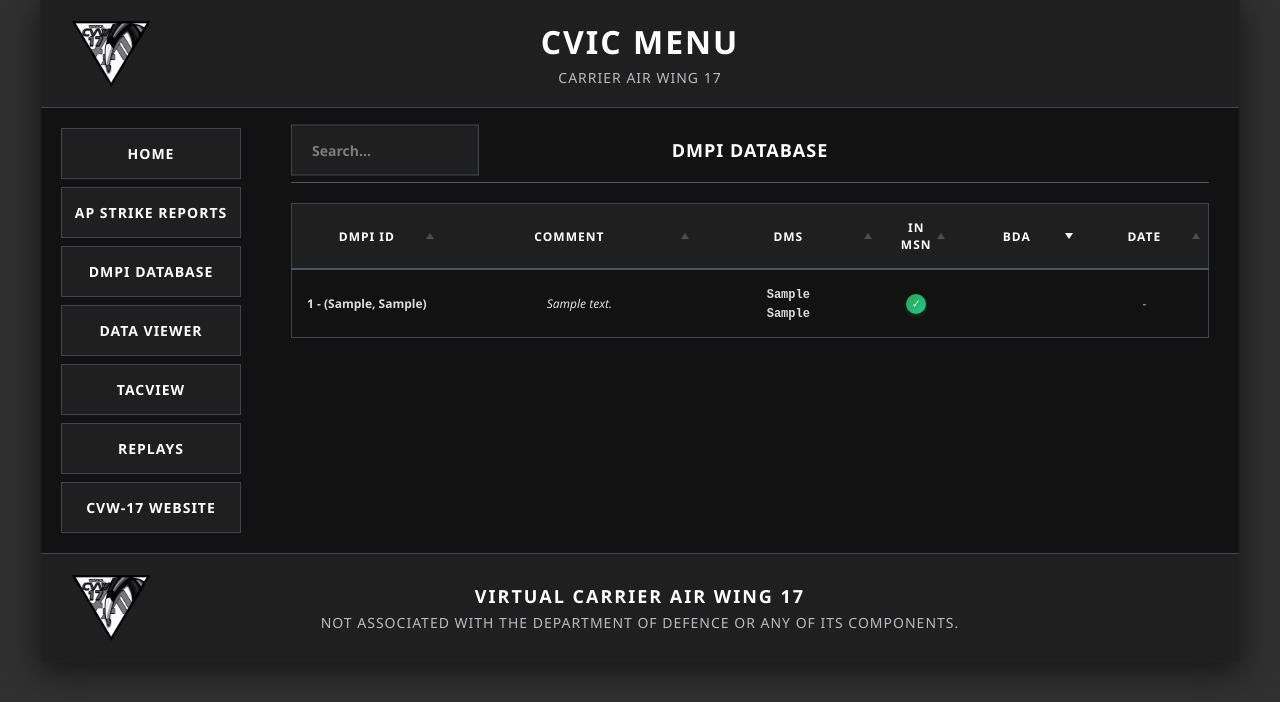
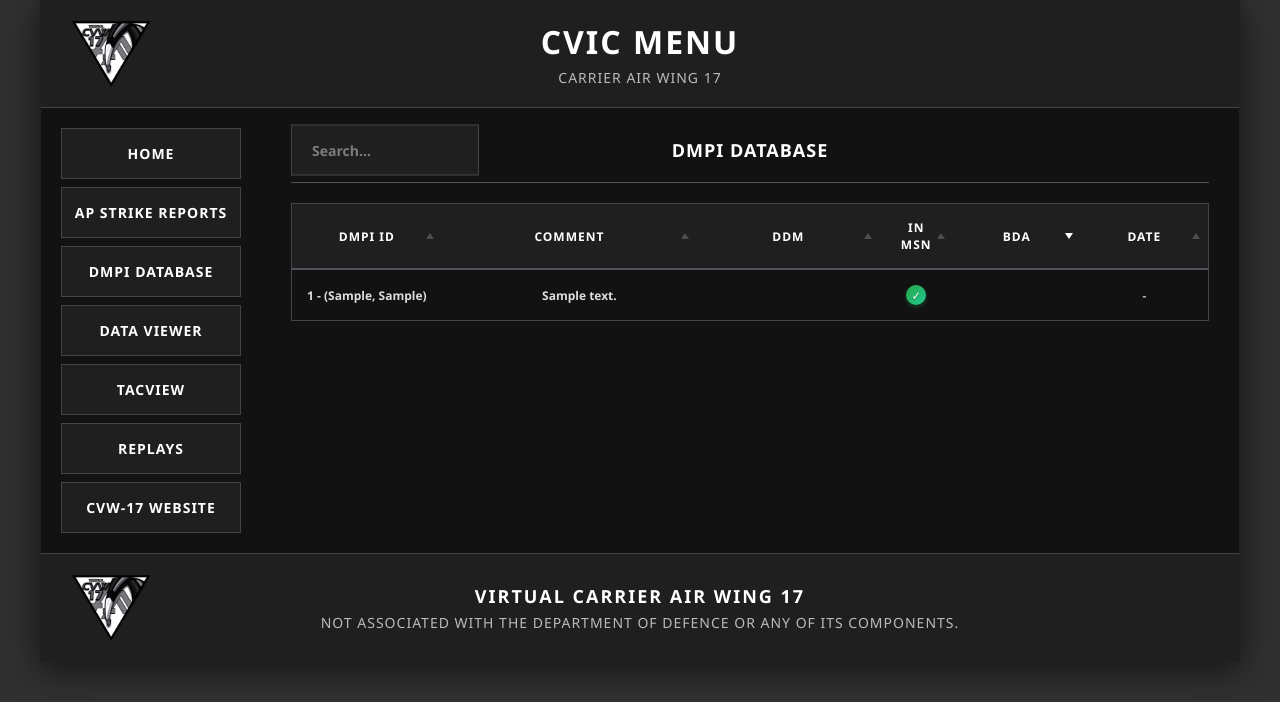
Before and after one commit to Hanz727/DebriefTrackerV2, a Flask app: template web/input/templates/dmpi_db.html in a window 1280 px wide. Shown: the part 21-723 px from the top of the page. Run offline with Flask 3, Linux system fonts and the light colour scheme; the template is opened without the code that fills it: most values are stand-ins (such as "Sample title", 1, 10 or a date in 2020); parts of the project's set-up code (start-up, migrations or seed data) failed here and were passed over.

Commit message:
DMS > DDM ( per aimpoint )

```diff
--- a/web/input/routes/dmpi_db.py
+++ b/web/input/routes/dmpi_db.py
@@ -519,8 +519,8 @@ def _parse_dms(dms_string):
 
     return decimal
 
-def _decimal_to_dms(decimal_degrees, coord_type='lat'):
-    """Convert decimal degrees to DMS format"""
+def _decimal_to_ddm(decimal_degrees, coord_type='lat'):
+    """Convert decimal degrees to DDM (Degrees Decimal Minutes) format"""
     if coord_type.lower() == 'lat':
         direction = 'N' if decimal_degrees >= 0 else 'S'
     else:
@@ -528,13 +528,11 @@ def _decimal_to_dms(decimal_degrees, coord_type='lat'):
 
     abs_degrees = abs(decimal_degrees)
     degrees = int(abs_degrees)
-    minutes_float = (abs_degrees - degrees) * 60
-    minutes = int(minutes_float)
-    seconds = (minutes_float - minutes) * 60
+    minutes = (abs_degrees - degrees) * 60
 
-    return f"{direction} {degrees}°{minutes:02d}'{seconds:02.0f}\""
+    return f"{direction} {degrees}°{minutes:06.3f}'"
 
-def _convert_xy_to_dms(x, y, reference_dms):
+def _convert_xy_to_ddm(x, y, reference_dms):
     """
     Convert DCS x,y coordinates to DMS coordinates using UTM projection
 
@@ -601,8 +599,8 @@ def _convert_xy_to_dms(x, y, reference_dms):
     lon, lat = from_utm.transform(actual_x, actual_y)
 
     # Convert to DMS
-    lat_dms = _decimal_to_dms(lat, 'lat')
-    lon_dms = _decimal_to_dms(lon, 'lon')
+    lat_dms = _decimal_to_ddm(lat, 'lat')
+    lon_dms = _decimal_to_ddm(lon, 'lon')
 
     return lat_dms, lon_dms
 
@@ -619,12 +617,18 @@ def _load_dmpis_from_mission(dmpis):
             dmpis[dmpi_name] = _create_dmpi_entry(in_msn=True)
             dmpis[dmpi_name]['coords']['x'] = nav_point['x']
             dmpis[dmpi_name]['coords']['y'] = nav_point['y']
-            lat, lon = _convert_xy_to_dms(nav_point['y'], nav_point['x'], config.map_reference[_get_map_id()])
-            dmpis[dmpi_name]['coords']['lat_dms'] = lat
-            dmpis[dmpi_name]['coords']['lon_dms'] = lon
             dmpis[dmpi_name]['comment'] = nav_point['comment']
 
-        dmpis[dmpi_name]["aim_points"][aim_point] = {"bda": None, "debrief_id": None}
+        # Calculate lat/lon for this specific aim point
+        lat, lon = _convert_xy_to_ddm(nav_point['y'], nav_point['x'], config.map_reference[_get_map_id()])
+
+        dmpis[dmpi_name]["aim_points"][aim_point] = {
+            "bda": None,
+            "debrief_id": None,
+            "lat": lat,
+            "lon": lon
+        }
+
 
 def _load_dmpis_from_debriefs(dmpis):
     """Load DMPIs from debrief files."""
@@ -671,8 +675,8 @@ def _create_dmpi_entry(in_msn=False):
         "in_msn": in_msn,
         "collision": False,
         "comment": "",
-        "coords": {"x": 0, "y": 0, "lat_dms": "", "lon_dms": ""},
-        "aim_points": {"01": {"bda": None, "debrief_id": None, "date": None}}
+        "coords": {"x": 0, "y": 0},  # Removed lat_dms and lon_dms from here
+        "aim_points": {"01": {"bda": None, "debrief_id": None, "date": None, "lat": "", "lon": ""}}
     }
 
 def _update_dmpi_entry(dmpis, dmpi_name, aim_point, bda_result, debrief_id, date):
@@ -680,10 +684,19 @@ def _update_dmpi_entry(dmpis, dmpi_name, aim_point, bda_result, debrief_id, date
     if dmpi_name in dmpis:
         # Update existing DMPI
         if _should_update_bda(dmpis[dmpi_name], aim_point, bda_result):
+            # Preserve existing lat/lon if they exist, otherwise set empty
+            existing_lat = ""
+            existing_lon = ""
+            if aim_point in dmpis[dmpi_name]['aim_points']:
+                existing_lat = dmpis[dmpi_name]['aim_points'][aim_point].get('lat', '')
+                existing_lon = dmpis[dmpi_name]['aim_points'][aim_point].get('lon', '')
+
             dmpis[dmpi_name]['aim_points'][aim_point] = {
                 "bda": bda_result,
                 "debrief_id": debrief_id,
-                "date": date
+                "date": date,
+                "lat": existing_lat,
+                "lon": existing_lon
             }
 
         dmpis[dmpi_name]['collision'] = True
@@ -693,7 +706,9 @@ def _update_dmpi_entry(dmpis, dmpi_name, aim_point, bda_result, debrief_id, date
         dmpis[dmpi_name]['aim_points'][aim_point] = {
             "bda": bda_result,
             "debrief_id": debrief_id,
-            "date": date
+            "date": date,
+            "lat": "",
+            "lon": ""
         }
 
 def _should_update_bda(dmpi_entry, aim_point, new_bda_result):
@@ -731,15 +746,27 @@ def _apply_overrides(dmpis):
 
             # Ensure the aim_points dictionary has the specific aim point
             if aim_point not in dmpis[dmpi_name]['aim_points']:
-                dmpis[dmpi_name]['aim_points'][aim_point] = {"bda": None, "debrief_id": None}
+                dmpis[dmpi_name]['aim_points'][aim_point] = {
+                    "bda": None,
+                    "debrief_id": None,
+                    "lat": "",
+                    "lon": ""
+                }
 
             # Set the BDA to "1 - Direct Hit Visual" for this aim point
+            # Preserve existing lat/lon coordinates
+            existing_lat = dmpis[dmpi_name]['aim_points'][aim_point].get('lat', '')
+            existing_lon = dmpis[dmpi_name]['aim_points'][aim_point].get('lon', '')
+
             dmpis[dmpi_name]['aim_points'][aim_point]['bda'] = "1 - Direct Hit Visual"
             dmpis[dmpi_name]['aim_points'][aim_point]['debrief_id'] = None
+            dmpis[dmpi_name]['aim_points'][aim_point]['lat'] = existing_lat
+            dmpis[dmpi_name]['aim_points'][aim_point]['lon'] = existing_lon
             dmpis[dmpi_name]['collision'] = True
 
     except Exception as e:
         print(f"Error applying overrides: {e}")
+
 
 @app.route('/dmpi_override', methods=['POST'])
 def dmpi_override():
@@ -779,7 +806,6 @@ def dmpi_override():
             'message': 'Failed to process override data'
         }), 500
 
-
 @app.route('/dmpi_db')
 def dmpi_db():
     if not (session.get('authed', False) or config.bypass_auth_debug):
--- a/web/input/templates/dmpi_db.html
+++ b/web/input/templates/dmpi_db.html
@@ -140,15 +140,13 @@
 
         .file-table .comment-text {
             color: var(--text-secondary);
-            font-style: italic;
+            font-weight: bold;
             text-align: left;
             padding-left: var(--spacing-lg);
         }
 
         .file-table .dms-text {
             color: var(--text-secondary);
-            font-family: 'Courier New', monospace;
-            font-size: 12px;
             font-weight: bold;
             line-height: 1.3;
             white-space: pre-line;
@@ -157,12 +155,11 @@
         .file-table .date-text {
             color: var(--text-secondary);
             font-weight: bold;
-            font-family: 'Courier New', monospace;
         }
 
         .file-table .date-none {
             color: var(--text-muted);
-            font-style: italic;
+            font-weight: bold;
         }
 
         .file-table .bda-link {
@@ -444,7 +441,7 @@
                             <tr>
                                 <th class="dmpi-id-header sortable" data-column="dmpi-id" data-type="text">DMPI ID</th>
                                 <th class="comment-header sortable" data-column="comment" data-type="text">COMMENT</th>
-                                <th class="dms-header sortable" data-column="dms" data-type="text">DMS</th>
+                                <th class="dms-header sortable" data-column="dms" data-type="text">DDM</th>
                                 <th class="in-msn-header sortable" data-column="in-msn" data-type="boolean">IN MSN</th>
                                 <th class="bda-header sortable" data-column="bda" data-type="text">BDA</th>
                                 <th class="date-header sortable" data-column="date" data-type="date">DATE</th>
@@ -456,7 +453,7 @@
                                 {% set first_aim_data = dmpi_data.aim_points[first_aim_point] %}
                                 {% set is_collision = dmpi_data.collision %}
                                 {% set has_multiple_aims = dmpi_data.aim_points|length > 1 %}
-                                {% set dms_coords = dmpi_data.coords.lat_dms + '\n' + dmpi_data.coords.lon_dms %}
+                                {% set first_dms_coords = first_aim_data.lat + '\n' + first_aim_data.lon %}
 
                                 <tr class="{% if has_multiple_aims %}clickable{% else %}non-clickable{% endif %}{% if is_collision %} collision{% endif %}"
                                     data-dmpi-id="{{ dmpi_id }}"
@@ -473,8 +470,8 @@
                                     <td data-value="{{ dmpi_data.comment }}">
                                         <span class="comment-text">{{ dmpi_data.comment }}</span>
                                     </td>
-                                    <td data-value="{{ dms_coords }}">
-                                        <span class="dms-text">{{ dms_coords }}</span>
+                                    <td data-value="{{ first_dms_coords }}">
+                                        <span class="dms-text">{{ first_dms_coords }}</span>
                                     </td>
                                     <td data-value="{{ dmpi_data.in_msn }}">
                                         <span class="boolean-indicator {% if dmpi_data.in_msn %}boolean-true{% else %}boolean-false{% endif %}">
@@ -500,6 +497,7 @@
                                 {% if has_multiple_aims %}
                                     {% for aim_point, aim_data in dmpi_data.aim_points.items() %}
                                         {% if aim_point != first_aim_point %}
+                                            {% set sub_dms_coords = aim_data.lat + '\n' + aim_data.lon %}
                                             <tr class="sub-row" style="display: none;" data-parent="{{ dmpi_id }}">
                                                 <td class="sub-row-indent" data-value="{{ dmpi_id }}">
                                                     <span class="file-name">{{ dmpi_id }} - {{ aim_point }}</span>
@@ -507,8 +505,8 @@
                                                 <td data-value="{{ dmpi_data.comment }}">
                                                     <span class="comment-text">{{ dmpi_data.comment }}</span>
                                                 </td>
-                                                <td data-value="{{ dms_coords }}">
-                                                    <span class="dms-text">{{ dms_coords }}</span>
+                                                <td data-value="{{ sub_dms_coords }}">
+                                                    <span class="dms-text">{{ sub_dms_coords }}</span>
                                                 </td>
                                                 <td data-value="{{ dmpi_data.in_msn }}">
                                                     <span class="boolean-indicator {% if dmpi_data.in_msn %}boolean-true{% else %}boolean-false{% endif %}">
```
